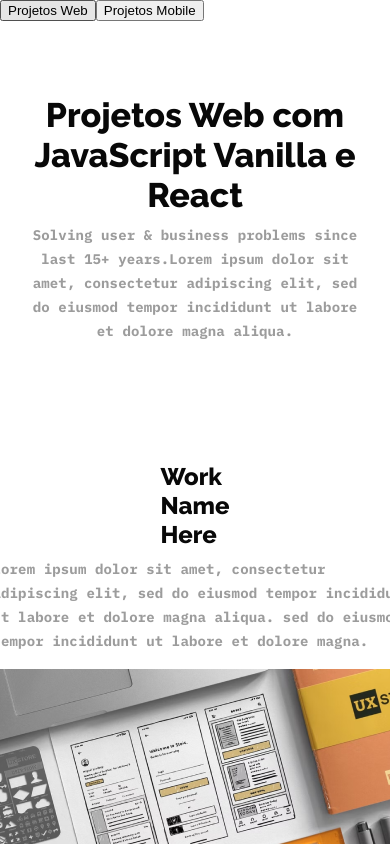
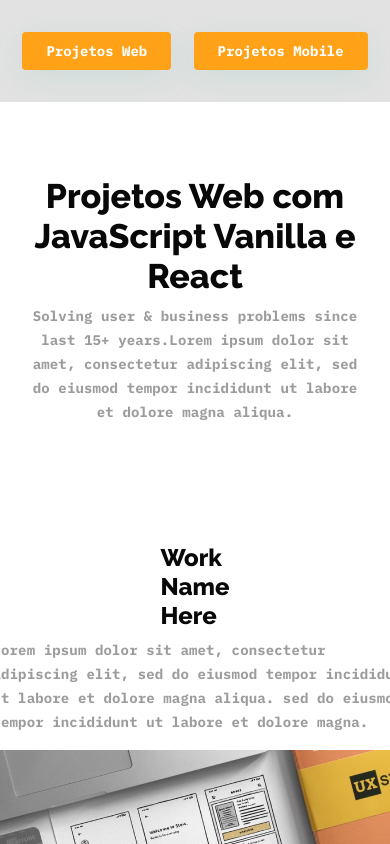
Before and after one commit to devfrontwill/Portfolio, a React (Vite) app: page /projetos in a window 390 px wide. Shown: the top 844 px of the page. Built offline with nearby package versions, Linux system fonts and the light colour scheme.

Commit message:
FEAT: Estilizado parcialmente os Tab Buttons que mostram os projetos web e mobile respectivamente ao serem clicados

```diff
--- a/src/pages/Projetos/index.jsx
+++ b/src/pages/Projetos/index.jsx
@@ -1,6 +1,7 @@
 import React, { useState } from "react";
 import ProjetosWeb from '../../components/ProjetosWeb';
 import ProjetosMobile from "../../components/ProjetosMobile";
+import styles from './styles.module.scss';
 
 
 function Projetos() {
@@ -12,20 +13,20 @@ function Projetos() {
 
     return (
         <div>
-            <div>
-                <button onClick={() => handleTabChange('web')}>Projetos Web</button>
-                <button onClick={() => handleTabChange('mobile')}>Projetos Mobile</button>
+            <div className={styles.container_button}>
+                <button className={styles.button_tabweb} onClick={() => handleTabChange('web')}>Projetos Web</button>
+                <button className={styles.button_tabmobile} onClick={() => handleTabChange('mobile')}>Projetos Mobile</button>
             </div>
 
-            <div>
+            <div className={styles.container_projects} >
                 {activeTab === 'web' && (
-                    <div>
+                    <div className={styles.webprojects} >
                         <ProjetosWeb />
                     </div>
                 )}
 
                 {activeTab === 'mobile' && (
-                    <div>
+                    <div className={styles.mobileprojects} >
                         <ProjetosMobile />
                     </div>
                 )}
--- a/src/pages/Projetos/styles.module.scss
+++ b/src/pages/Projetos/styles.module.scss
@@ -1,104 +1,22 @@
-.container {
-    background-color: #fff;
+.container_button {
+    display: flex;
+    justify-content: space-evenly;
+    align-items: center;
+    padding-top: 2rem;
+    padding-bottom: 2rem;
     width: 100%;
-    height: 255vh;
 
-    display: flex;
-    flex-direction: column;
-    justify-content: center;
-    align-items: center;
-
-    .title {
-        color: #080808;
-        text-align: center;
-        font-size: 2.125rem;
-        font-family: Raleway;
-        font-style: normal;
-        font-weight: 800;
-        line-height: normal;
-        margin-top: -8rem;
-    }
-
-    .subtitle {
-        display: flex;
-        flex-direction: column;
-        justify-content: center;
-        align-items: center;
-        padding: .5rem 2rem;
-
-        color: #9C9C9C;
-        text-align: center;
-        font-size: 0.875rem;
-        font-family: IBM Plex Mono;
-        font-style: normal;
-        font-weight: 400;
-        line-height: 1.5rem;
-        letter-spacing: 0.00875rem;
-    }
-
-    .container__work__right {
-        width: 30%;
-        height: 18.75rem;
-        display: flex;
-        flex-direction: column;
-        justify-content: center;
-        align-items: center;
-        margin-top: 15rem;
-        padding-left: 1rem;
-    }
-
-    .title__work__right {
-        display: flex;
-        flex-wrap: nowrap;
-        justify-content: center;
-        align-items: center;
-        color: #080808;
-        font-size: 1.5rem;
-        font-family: Raleway;
-        font-style: normal;
-        font-weight: 800;
-        line-height: normal;
-        margin: 2rem 1rem -.5rem 1rem;
-
-    }
-
-    .subtitle__work__right {
-        display: flex;
-        justify-content: center;
-        align-items: center;
-        width: 26.3125rem;
-        flex-direction: column;
+    background-color: #e2e2e2;
 
 
-        color: #9C9C9C;
-        font-size: 0.875rem;
-        font-family: IBM Plex Mono;
-        font-style: normal;
-        font-weight: 400;
-        line-height: 1.5rem;
-        letter-spacing: 0.00875rem;
-        padding: 1rem 0;
-    }
-
-    .container__img {
-        padding-left: 1rem;
-        padding-right: 1rem;
-    }
-
-    .container__btn__right {
-        margin-bottom: 1rem;
-        margin-top: .5rem;
-
-
-    }
-
-    .btn__right {
+    .button_tabweb {
         display: inline-flex;
         align-items: center;
         padding: 0.625rem 1.5rem;
         gap: 0.625rem;
 
         border-radius: 0.25rem;
+        border: none;
         background: #FFA217;
         box-shadow: 0px 8px 30px 0px rgba(42, 176, 144, 0.10);
 
@@ -109,6 +27,59 @@
         line-height: normal;
         font-weight: 700;
         text-decoration: none;
+
+        &:hover {
+            text-decoration: underline;
+
+        }
+
+        &:focus {
+            background-color: #000;
+            text-decoration: underline;
+        }
+
     }
 
+    .button_tabmobile {
+        display: inline-flex;
+        align-items: center;
+        padding: 0.625rem 1.5rem;
+        gap: 0.625rem;
+
+        border-radius: 0.25rem;
+        border: none;
+        background: #FFA217;
+        box-shadow: 0px 8px 30px 0px rgba(42, 176, 144, 0.10);
+
+        color: #FFF;
+        font-size: 0.875rem;
+        font-family: IBM Plex Mono;
+        font-style: normal;
+        line-height: normal;
+        font-weight: 700;
+        text-decoration: none;
+
+        &:hover {
+            text-decoration: underline;
+        }
+
+        &:focus {
+            background-color: #000;
+        }
+
+
+    }
 }
+
+.container_projects {
+
+
+
+    .styles.webprojects {
+
+    }
+
+    .styles.mobileprojects {
+
+    }
+}
--- a/src/routes.jsx
+++ b/src/routes.jsx
@@ -10,10 +10,6 @@ const router = createBrowserRouter([
         path: "/",
         element: <Home />,
         errorElement: <Error />
-    },
-    {
-        path: "/",
-        element: <Home />
     },
     {
         path: "/projetos",
```
